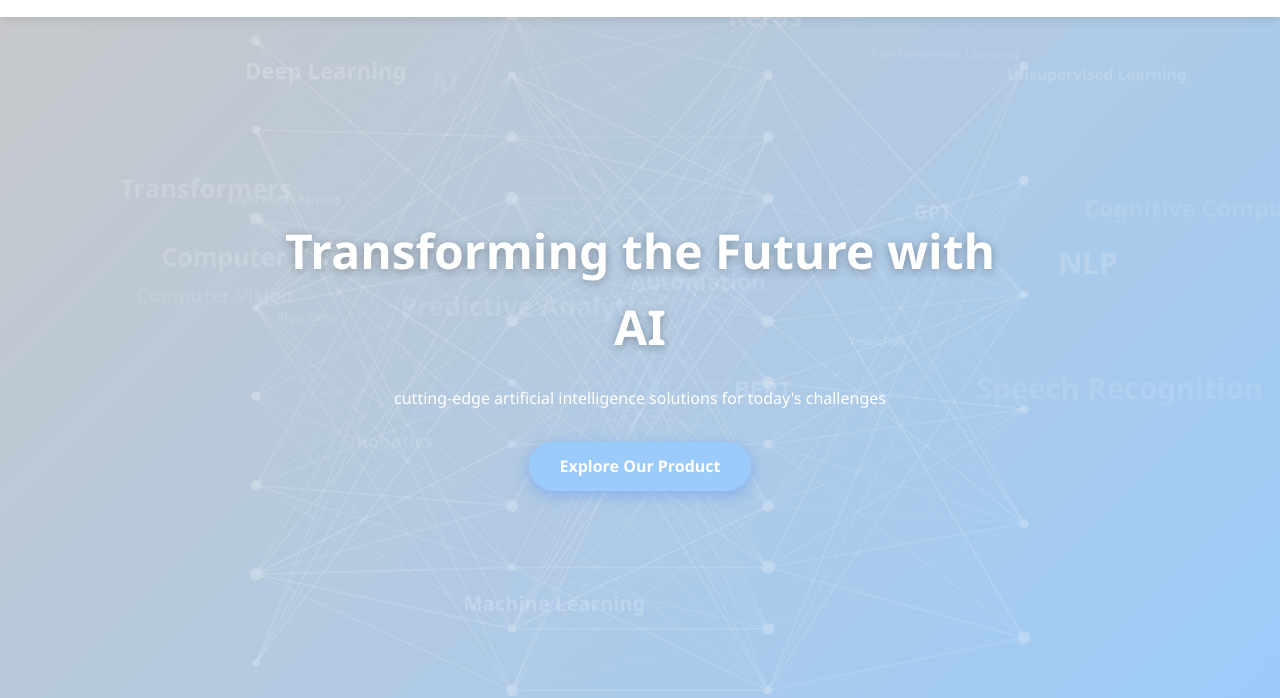
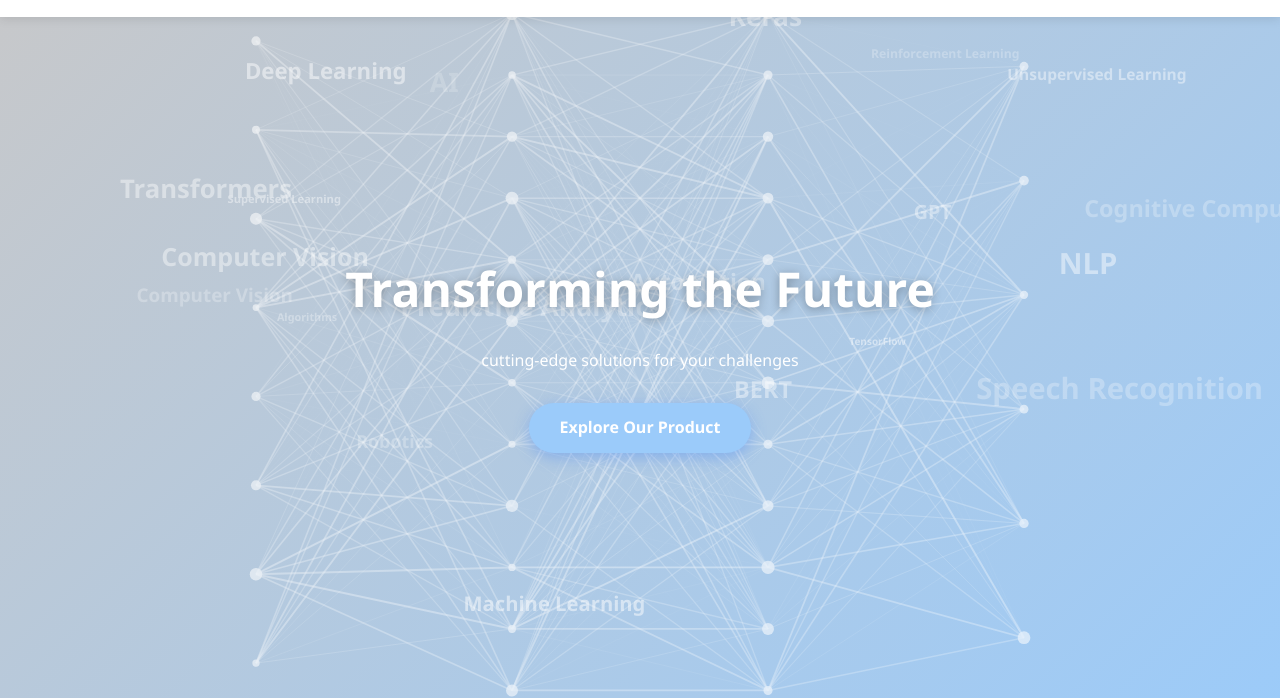
Before and after one commit to hutualive/hutualive.github.io, a plain HTML site: page index.html in a window 1280 px wide. Shown: the part 108-806 px from the top of the page. Drawn offline with nearby package versions, Linux system fonts and the light colour scheme.

Commit message:
update the slogan and opacity

```diff
--- a/index.html
+++ b/index.html
@@ -29,8 +29,8 @@
             <div id="token-cloud"></div>
             <div id="neural-network"></div>
             <div class="hero-content">
-                <h1>Transforming the Future with AI</h1>
-                <p>cutting-edge artificial intelligence solutions for today's challenges</p>
+                <h1>Transforming the Future</h1>
+                <p>cutting-edge solutions for your challenges</p>
                 <a href="product.html" class="cta-button">Explore Our Product</a>
             </div>
         </section>
--- a/styles.css
+++ b/styles.css
@@ -127,21 +127,21 @@ nav {
     position: absolute;
     width: 100%;
     height: 100%;
-    opacity: 0.2;
+    opacity: 0.5;
 }
 
 #neural-network {
     position: absolute;
     width: 100%;
     height: 100%;
-    opacity: 0.3;
+    opacity: 0.7;
 }
 
 .hero-content {
     text-align: center;
     z-index: 10;
     padding: 0 20px;
-    max-width: 780px;
+    max-width: 800px;
 }
 
 .hero-content h1 {
```
